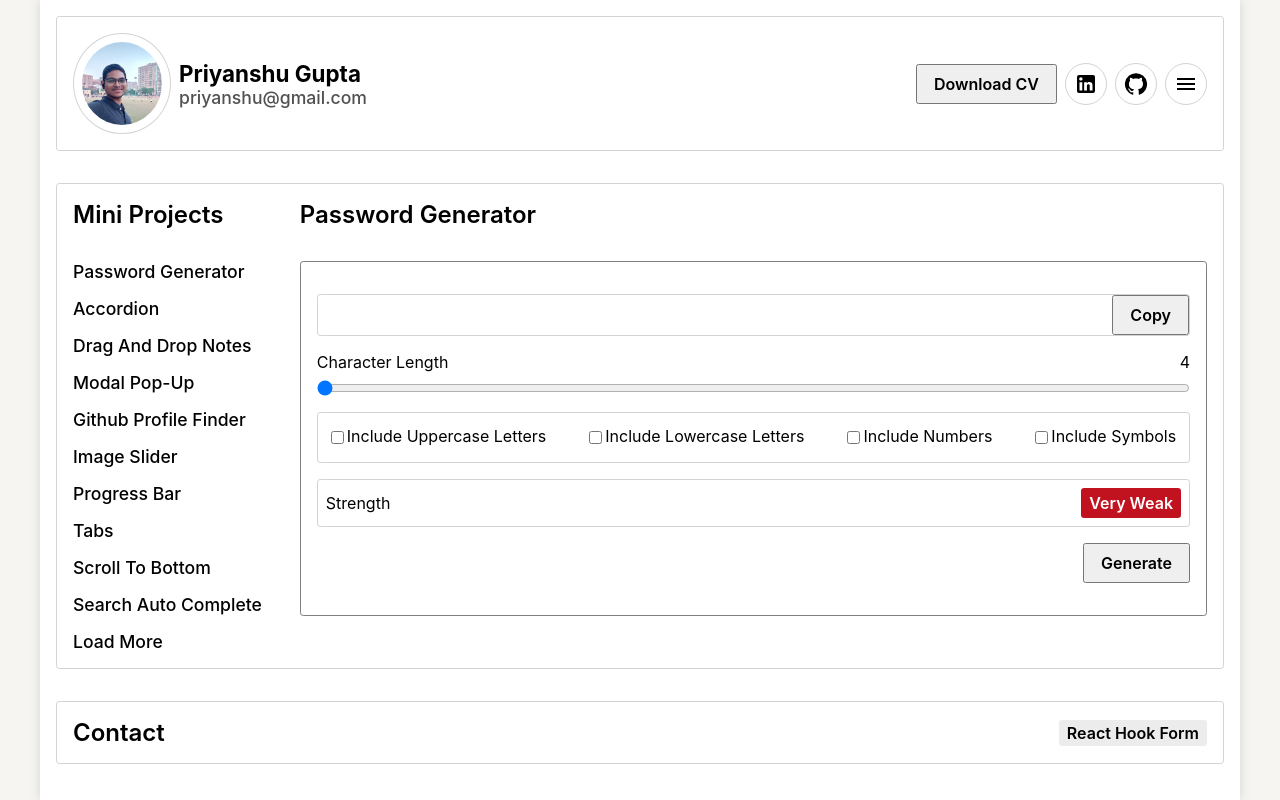
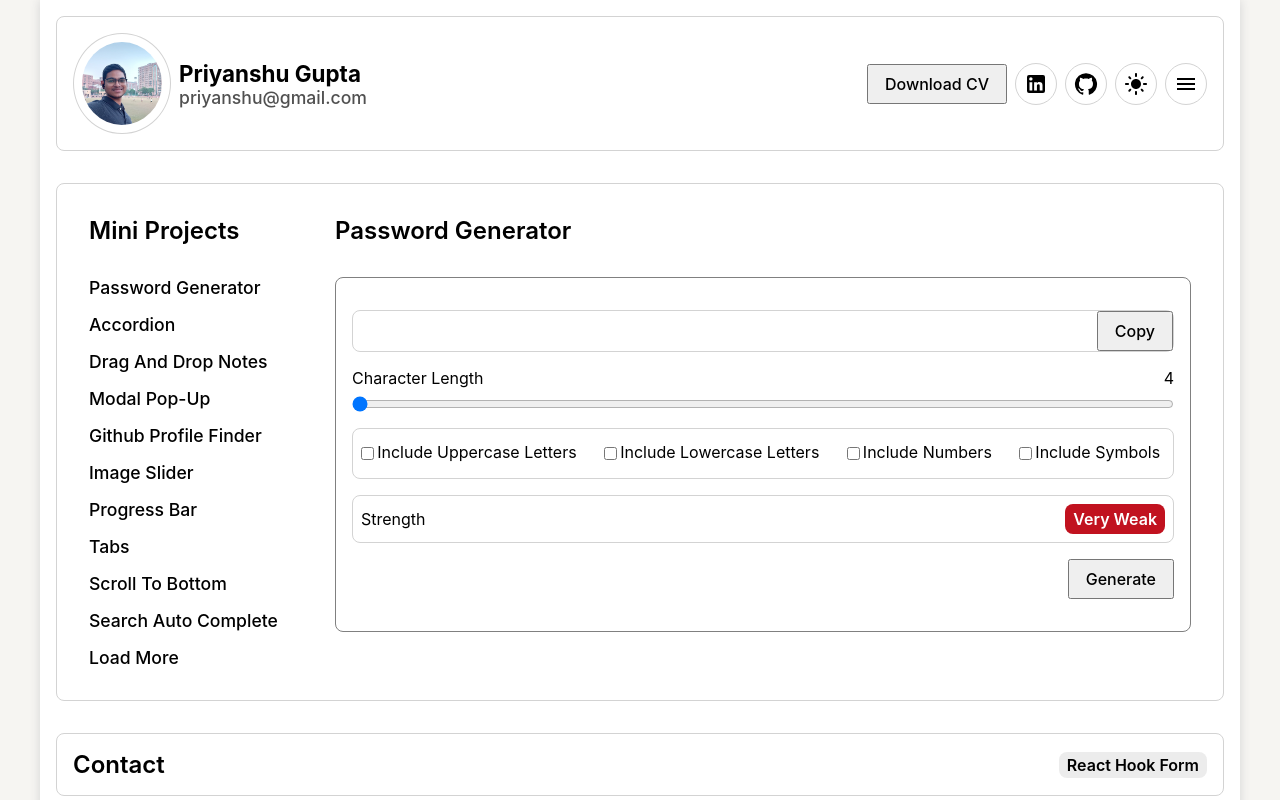
Before and after one commit to priyanshu16095/portfolio, a React (Vite) app: page / in a window 1280 px wide. Built offline with nearby package versions, Linux system fonts and the light colour scheme.

Commit message:
some changes for light and dark mode

```diff
--- a/src/components/Navbar.jsx
+++ b/src/components/Navbar.jsx
@@ -3,6 +3,7 @@ import './style.css'
 import mine_img from '../assets/mine_img.jpg'
 import LinkedInIcon from '@mui/icons-material/LinkedIn';
 import GitHubIcon from '@mui/icons-material/GitHub';
+import LightModeIcon from '@mui/icons-material/LightMode';
 import MenuIcon from '@mui/icons-material/Menu';
 
 function Navbar() {
@@ -21,6 +22,7 @@ function Navbar() {
             <button className="button">Download CV</button>
             <div className="round"><LinkedInIcon /></div>
             <div className="round"><GitHubIcon /></div>
+            <div className="round"><LightModeIcon /></div>
             <div className="round"><MenuIcon /></div>
           </div>
         </div>
--- a/src/components/Projects/DragAndDropNotes/DragAndDropNotes.jsx
+++ b/src/components/Projects/DragAndDropNotes/DragAndDropNotes.jsx
@@ -21,7 +21,7 @@ function DragAndDropNotes() {
 
             <div className="dadnotesBody flex-v">
                     <p className="title">Drag and Drop Notes</p>
-                <div className="dadnotesContainer container">
+                <div className="dadnotesContainer bigContainer">
                     <div className='inputBox'>
                         <input
                             type="text"
--- a/src/components/Projects/GithubProfileFinder/GithubProfileFinder.jsx
+++ b/src/components/Projects/GithubProfileFinder/GithubProfileFinder.jsx
@@ -9,7 +9,7 @@ function GithubProfileFinder() {
             <div className="gitfinderBody flex-v">
                 <p className="title">Github Profile Finder</p>
 
-                <div className="gitfinderContainer">
+                <div className="gitfinderContainer bigContainer">
                     <Profile />
                 </div>
             </div>
--- a/src/components/Projects/ModalPopUp/ModalPopUp.jsx
+++ b/src/components/Projects/ModalPopUp/ModalPopUp.jsx
@@ -9,7 +9,7 @@ function ModalPopUp() {
 
             <div className="modalpageBody flex-v">
                 <p className="title">Modal Pop-Up</p>
-                <div className="modalpageContainer container flex-v">
+                <div className="modalpageContainer bigContainer flex-v">
                     <p className="md-font">Page</p>
                     <p>Lorem ipsum dolor, sit amet consectetur adipisicing elit. Saepe reiciendis commodi, quis explicabo, natus illo cum quod, adipisci non quaerat consequatur. Itaque esse nemo aperiam aspernatur consectetur natus provident mollitia.</p>
                     <button className='button' onClick={() => setShowModal(true)}>Show Modal</button>
--- a/src/components/Projects/PasswordGenerator/PasswordGenerator.jsx
+++ b/src/components/Projects/PasswordGenerator/PasswordGenerator.jsx
@@ -40,9 +40,9 @@ function PasswordGenerator() {
         <div className="passwordgenBody flex-v">
             <p className="title">Password Generator</p>
 
-            <div className='passwordgenContainer flex-v'>
+            <div className='passwordgenContainer bigContainer flex-v'>
 
-                <div className="passwordgenPassword flex-h">
+                <div className="passwordgenPassword lightContainer">
                     <p className='password'>{password}</p>
                     <button className="button" onClick={handleCopy}>{isCopied ? 'Copied' : 'Copy'}</button>
                 </div>
@@ -54,7 +54,7 @@ function PasswordGenerator() {
                     </div>
 
                     <div className='passCheckboxContainer flex-v'>
-                        <div className="passCheckboxes flex-h">
+                        <div className="passCheckboxes lightContainer flex-h">
                             {checkboxData.map((checkbox, index) => {
                                 return (
                                     <div key={index} className='passCheckbox flex'>
--- a/src/components/Projects/SearchAutoComplete/SearchAutoComplete.jsx
+++ b/src/components/Projects/SearchAutoComplete/SearchAutoComplete.jsx
@@ -60,7 +60,7 @@ function SearchAutoComplete() {
 
         <div className="searchBody flex-v">
             <p className="title">Search Auto Complete</p>
-            <div className="searchMain flex-v">
+            <div className="searchContainer bigContainer flex-v">
 
               <div className="inputBox flex-h">
                 <input value={searchParam} type="text" placeholder='Search...' onChange={e => handleChange(e)} />
--- a/src/components/Projects/projects.css
+++ b/src/components/Projects/projects.css
@@ -1,9 +1,14 @@
 :root {
     --hoverColor: rgba(211, 211, 211, 0.339);
+    --borderRadius: 8px;
 }
 
 .sidebarBody, .progressbarBody, .loadmoreBody, .paginationBody, .tabsBody, .passwordgenBody, .searchBody, .imagesliderBody, .accordionBody, .modalpageBody, .weatherBody, .scrollbody, .tictactoeBody, .reactpageBody, .javapageBody, .flowingnotesBody, .dadnotesBody {
     gap: 2rem;
+}
+
+.dadnotesContainer, .searchContainer, .tabContainer, .gitfinderContainer, .loadmoreContainer {
+    min-height: 25rem;
 }
 
 .sidebarBody .header {
@@ -22,12 +27,12 @@
     min-width: 80%;
     margin: auto;
     overflow: hidden;
-    border-radius: 0.5rem;
     border: 1px solid gray;
     background-color: var(--hoverColor);
     display: flex;
     align-items: center;
     position: relative;
+    border-radius: var(--borderRadius);
 }
 .progress span {
     font-size: 1.1rem;
@@ -49,8 +54,7 @@
 
 .tabContainer {
     border: 1px solid gray;
-    border-radius: 0.2rem;
-    min-height: 20rem;
+    border-radius: var(--borderRadius);
 }
 .tabsContent {
     padding: 1rem;
@@ -85,15 +89,13 @@
 }
 
 .passwordgenContainer {
-    border: 1px solid gray;
-    border-radius: 0.2rem;
-    padding: 2rem 1rem;
     gap: 1rem;
+    border-radius: var(--borderRadius);
+    border-radius: 8px;
 }
 .passwordgenPassword {
-    border: 1px solid lightgray;
     padding-left: 1rem;
-    border-radius: 0.2rem;
+    border-radius: var(--borderRadius);
 }
 .passwordgenChoices {
     gap: 1rem;
@@ -108,9 +110,8 @@
     gap: 0.2rem;
 }
 .passCheckboxes {
+    padding: 0.8rem;
     border: 1px solid lightgray;
-    border-radius: 0.2rem;
-    padding: 0.8rem;
 }
 .passCheckbox {
     gap: 0.2rem;
@@ -119,23 +120,17 @@
     margin-bottom: 0.2rem;
 }
 .strengthContainer {
+    padding: 0.5rem;
     border: 1px solid lightgray;
-    border-radius: 0.2rem;
-    padding: 0.5rem;
+    border-radius: var(--borderRadius);
 }
 .strengthInfo {
     font-weight: 600;
     color: white;
     padding: 0.3rem 0.5rem;
-    border-radius: 0.2rem;
+    border-radius: var(--borderRadius);
 }
 
-.searchMain {
-    border: 1px solid gray;
-    border-radius: 0.2rem;
-    min-height: 20rem;
-    padding: 2rem 1rem;
-}
 .suggestions {
     background-color: var(--hoverColor);
     text-align: center;
@@ -156,7 +151,7 @@
 }
 .image img {
     width: 40rem;
-    border-radius: 0.2rem;
+    border-radius: var(--borderRadius);
 }
 .image .inactiveImage {
     display: none;
@@ -169,7 +164,7 @@
     gap: 0.5rem;
     padding: 1rem;
     border: 1px solid lightgray;
-    border-radius: 0.2rem;
+    border-radius: var(--borderRadius);
     padding-bottom: 1rem;
 }
 .accordionContainer {
@@ -187,11 +182,6 @@
 
 .gitfinderBody {
     gap: 2rem;
-}
-.gitfinderContainer {
-    border: 1px solid gray;
-    border-radius: 0.2rem;
-    padding: 2rem 1rem;
 }
 .profile {
     gap: 1rem;
@@ -228,24 +218,11 @@
     width: 40rem;
     background-color: white;
     padding: 1rem;
-    border-radius: 0.2rem;
+    border-radius: var(--borderRadius);
     gap: 1rem;
 }
 .modalFooterButton {
     justify-content: end !important;
-}
-
-.weatherContainer {
-    gap: 1rem;
-}
-.weatherContainer .container {
-    padding: 1rem;
-}
-.weatherbox {
-    gap: 1rem;
-}
-.weatherboxDetails {
-    gap: 0.5rem;
 }
 
 .scrollbodyContainer {
@@ -254,30 +231,3 @@
 .stbitems {
     gap: 0.5rem;
 }
-
-.tictactoeContainer {
-    gap: 1rem;
-}
-.board {
-    width: calc(3 * 6rem);
-    margin: auto;
-}
-.cell {
-    width: 6rem;
-    height: 6rem;
-    font-size: 2.5rem;
-    font-weight: 700;
-    border: 1px solid gray;
-    color: rgba(0, 0, 0, 0.85);
-    transition: background-color 0.3s ease-in-out;
-}
-.cell:hover {
-    background-color: lightgray;
-}
-.tictactoeHeader {
-    margin-bottom: 1rem;
-}
-
-.dadnotesContainer {
-    min-height: 30rem;
-}
--- a/src/components/style.css
+++ b/src/components/style.css
@@ -2,6 +2,11 @@
     padding: 1rem;
     /* background-color: bisque; */
 }
+
+.projDisplay, .projSidebar {
+    padding: 1rem;
+}
+
 
 .home {
     gap: 1rem;
@@ -44,3 +49,22 @@
 .contactContainer {
     gap: 2rem;
 }
+
+/* .projectsBody {
+    background-color: #000000;
+}
+.projectsContainer {
+    border-radius: 8px !important;
+    border: 2px solid #333333 !important;
+    color: #c2c2c2;
+}
+.projSidebar {
+    background-color: #111111;
+}
+.projSidebar {
+    background-color: #111111;
+    border-radius: 8px;
+}
+.navbarContainer {
+    border: none !important;
+} */
--- a/src/index.css
+++ b/src/index.css
@@ -3,6 +3,9 @@
   margin: 0;
   box-sizing: border-box;
   font-family: Inter, system-ui, Avenir, Helvetica, Arial, sans-serif;
+}
+:root {
+  --borderRadius: 8px;
 }
 a {
   text-decoration: none;
@@ -19,9 +22,9 @@ p {
 }
 
 .app {
-  background-color: #F6F5F2;
   height: 100vh;
   overflow: scroll;
+  background-color: #F6F5F2;
 }
 .app::-webkit-scrollbar {
   display: none;
@@ -34,6 +37,26 @@ p {
   box-shadow: 0px 0px 10px lightgray;
 }
 
+/* ------------------------DARK-MODE------------------ */
+/* .app {
+  background-color: #111111;
+}
+.appBody {
+  background-color: #000000;
+  box-shadow: none;
+}
+.container, .lightContainer, .lightpContainer, .bigContainer {
+  border: 2px solid #333333 !important;
+  border-radius: 8px;
+}
+.inputBox {
+  border: 2px solid #333333 !important;
+  border-radius: 8px;
+}
+.button {
+  background-color: #ededed;
+  color: rgba(0, 0, 0, 0.7);
+} */
 
 /* FONTS------------------------------------------------- */
 .title {
@@ -103,20 +126,23 @@ p {
 /* --------------------------------------------------- */
 
 /* BUTTONS---------------------------------------------- */
-.button, .input {
+.button {
   width: fit-content;
   padding: 0.5rem 1rem;
   font-size: 1rem;
-  font-weight: 600;
+  font-weight: 550;
+  /* border: none; */
 }
 /* ---------------------------------------------- */
 
 /* ----------------------------------------------------- */
 .inputBox {
-  border: 1px solid lightgray;
-  border-radius: 0.2rem;
   display: flex;
   align-items: center;
+  border-radius: var(--borderRadius);
+  border: 1px solid lightgray;
+  /* border: 2px solid #333333 !important; */
+  /* border-radius: 8px; */
 }
 .inputBox input {
   border: none;
@@ -124,30 +150,38 @@ p {
   flex: 1;
   font-size: 1.1rem;
   padding: 0.5rem 1rem;
+  border-radius: var(--borderRadius);
 }
 .container {
+  padding: 1rem;
+  border-radius: var(--borderRadius);
   border: 1px solid gray;
-  border-radius: 0.2rem;
-  padding: 1rem;
+  /* border: 2px solid #333333 !important; */
+  /* border-radius: 8px; */
 }
 .lightpContainer {
+  padding: 1rem;
+  border-radius: var(--borderRadius);
   border: 1px solid lightgray;
-  border-radius: 0.2rem;
-  padding: 1rem;
+  /* border: 2px solid #333333 !important; */
+  /* border-radius: 8px; */
 }
 .lightContainer {
   display: flex;
   align-items: center;
   justify-content: space-between;
   padding-left: 0.5rem;
-  border-radius: 0.2rem;
+  border-radius: var(--borderRadius);
   border: 1px solid lightgray;
+  /* border: 2px solid #333333 !important; */
+  /* border-radius: 8px; */
 }
 .bigContainer {
-  display: flex;
-  align-items: center;
   padding: 2rem 1rem;
   border: 1px solid gray;
+  border-radius: var(--borderRadius);
+  /* border: 2px solid #333333 !important; */
+  /* border-radius: 8px; */
 }
 /* --------------------------------------------------------------- */
 
@@ -167,5 +201,5 @@ p {
   font-weight: 600;
   background-color: rgba(211, 211, 211, 0.435);
   width: fit-content;
-  border-radius: 0.2rem;
+  border-radius: var(--borderRadius);
 }
```
Also changed, not shown: src/components/Projects/LoadMore/LoadMore.jsx (+13 -12 lines).
